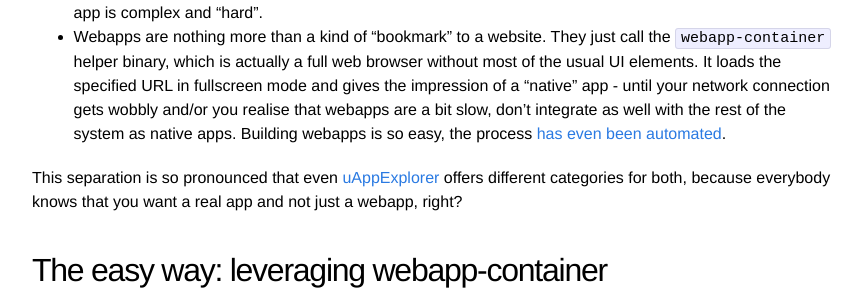
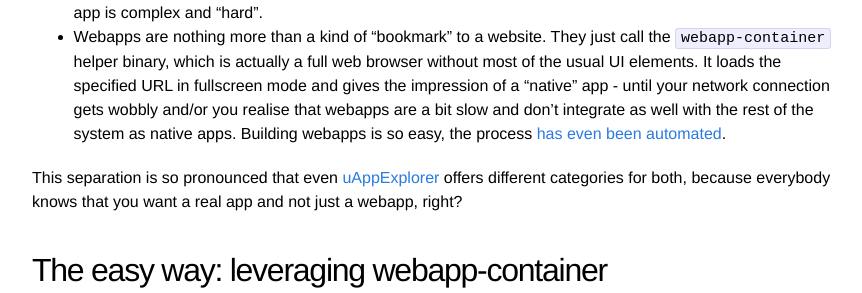
Before and after one commit to Sturmflut/sturmflut.github.io, a Jekyll site: the page built from _posts/2015-06-11-how-to-run-standalone-html5-apps-on-an-ubuntu-device.markdown, in a window 1280 px wide and 900 px high, scrolled down 664 px. Shown: the part 207-500 px from the top of the window, without its empty margins (208-1070 px from the left). Built offline with Jekyll 4.4.1, drawn with Linux system fonts in a browser that asks for light colours.

Commit message:
Fix typo

```diff
--- a/_posts/2015-06-11-how-to-run-standalone-html5-apps-on-an-ubuntu-device.markdown
+++ b/_posts/2015-06-11-how-to-run-standalone-html5-apps-on-an-ubuntu-device.markdown
@@ -21,7 +21,7 @@ Ubuntu devices actually support several application types, but only two of them
 
 * "Native" apps are built using QML and/or Qt or some other "real" programming language/environment. Native apps run offline (maybe accessing online services on demand), are extremely powerful and integrate perfectly with the rest of the system - but you can easily get the impression that building a native app is complex and "hard".
 
-* Webapps are nothing more than a kind of "bookmark" to a website. They just call the `webapp-container` helper binary, which is actually a full web browser without most of the usual UI elements. It loads the specified URL in fullscreen mode and gives the impression of a "native" app - until your network connection gets wobbly and/or you realise that webapps are a bit slow, don't integrate as well with the rest of the system as native apps. Building webapps is so easy, the process [has even been automated][webapp-generator].
+* Webapps are nothing more than a kind of "bookmark" to a website. They just call the `webapp-container` helper binary, which is actually a full web browser without most of the usual UI elements. It loads the specified URL in fullscreen mode and gives the impression of a "native" app - until your network connection gets wobbly and/or you realise that webapps are a bit slow and don't integrate as well with the rest of the system as native apps. Building webapps is so easy, the process [has even been automated][webapp-generator].
 
 This separation is so pronounced that even [uAppExplorer][appexplorer] offers different categories for both, because everybody knows that you want a real app and not just a webapp, right?
 
```
